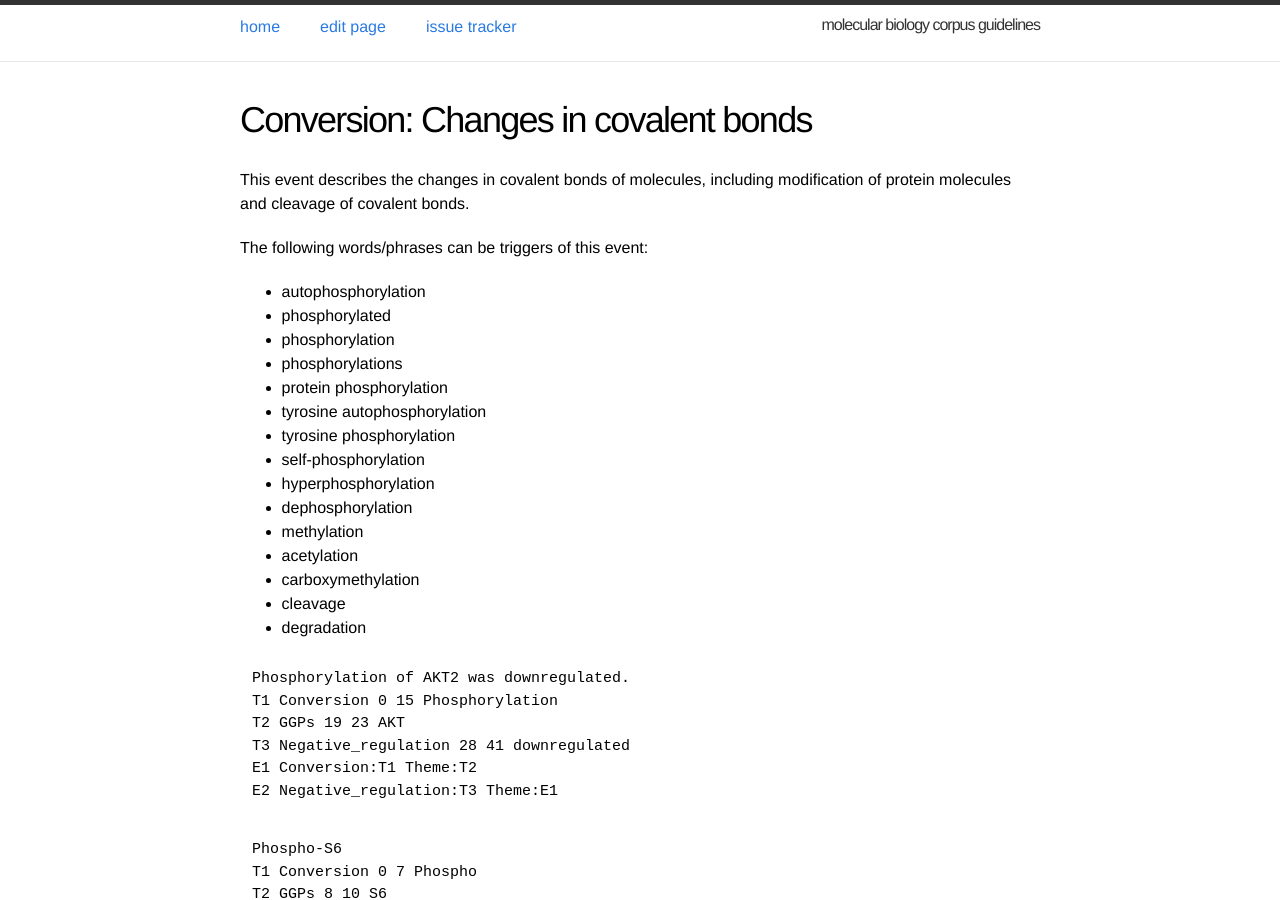
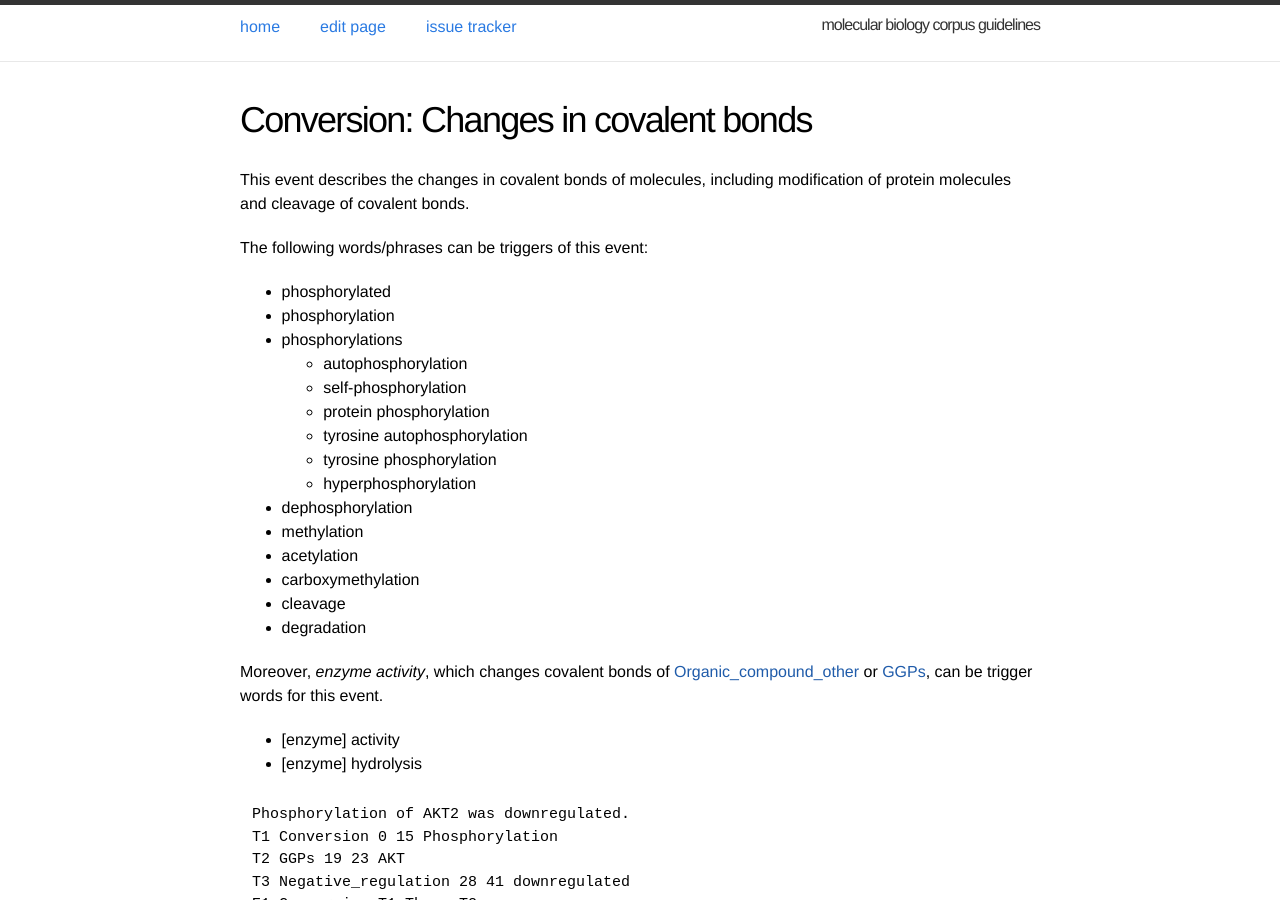
Before and after one commit to ezcatdb/molbiol_lung_corpus-guidelines, a Jekyll site: the page built from _event/Conversion.md, in a window 1280 px wide and 900 px high. Built offline with Jekyll 4.4.1, drawn with Linux system fonts in a browser that asks for light colours.

Commit message:
included [enzyme] activity in Conversion.md; included mutant info in GGPs.md; minor correction in Positive_regulation.md/Negative_regulation.md

```diff
--- a/_event/Conversion.md
+++ b/_event/Conversion.md
@@ -14,21 +14,26 @@ This event describes the changes in covalent bonds of molecules, including modif
 
 The following words/phrases can be triggers of this event:
 
-- autophosphorylation
 - phosphorylated
 - phosphorylation
 - phosphorylations
-- protein phosphorylation
-- tyrosine autophosphorylation
-- tyrosine phosphorylation
-- self-phosphorylation
-- hyperphosphorylation
+  - autophosphorylation
+  - self-phosphorylation
+  - protein phosphorylation
+  - tyrosine autophosphorylation
+  - tyrosine phosphorylation
+  - hyperphosphorylation
 - dephosphorylation
 - methylation
 - acetylation
 - carboxymethylation
 - cleavage
 - degradation
+
+Moreover, *enzyme activity*, which changes covalent bonds of [Organic_compound_other]() or [GGPs](), can be trigger words for this event.
+
+- [enzyme] activity
+- [enzyme] hydrolysis
 
 ~~~ ann
 Phosphorylation of AKT2 was downregulated.
```
Also changed, not shown: _entity/GGPs.md (+6 -1 lines), _event/Negative_regulation.md (+2 -0 lines), _event/Positive_regulation.md (+2 -0 lines).
